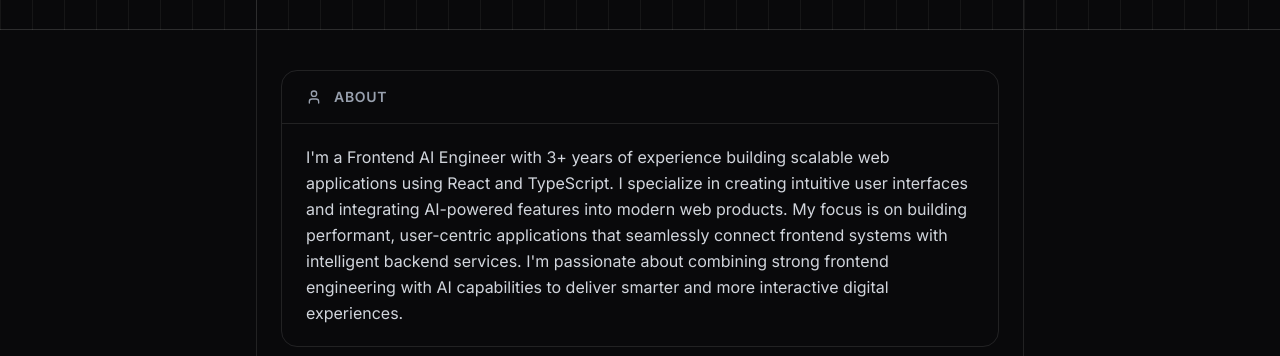
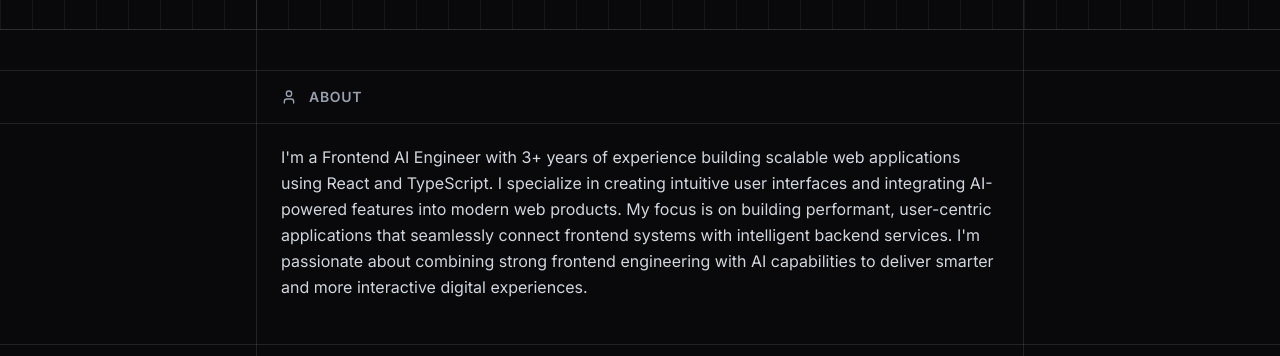
Before and after one commit to vipulbadwaik/portfolio-webapp, a Next.js app: page / in a window 1280 px wide. Shown: the part 444-800 px from the top of the page. Built offline with nearby package versions, Linux system fonts and the light colour scheme; no server answers.

Commit message:
Header fix

```diff
--- a/src/components/Section.jsx
+++ b/src/components/Section.jsx
@@ -4,13 +4,12 @@
   return (
     <section
       id={id}
-      className={cn(
-        'border border-white/10 rounded-2xl overflow-hidden transition-colors hover:border-white/20 group',
-        className
-      )}
+      className={cn('group', className)}
     >
       {title && (
-        <div className="flex items-center gap-3 px-6 py-4 border-b border-white/10">
+        <>
+          <div className="relative left-1/2 -translate-x-1/2 w-screen border-t border-white/10" />
+          <div className="flex items-center gap-3 py-4">
             {icon && (
               <span className="text-gray-400 section-icon">{icon}</span>
             )}
@@ -18,8 +17,10 @@
               {title}
             </h2>
           </div>
+          <div className="relative left-1/2 -translate-x-1/2 w-screen border-b border-white/10" />
+        </>
       )}
-      <div className="px-6 py-5">
+      <div className="py-5">
         {children}
       </div>
     </section>
```
Lines whose indentation alone changed are shown as unchanged.
